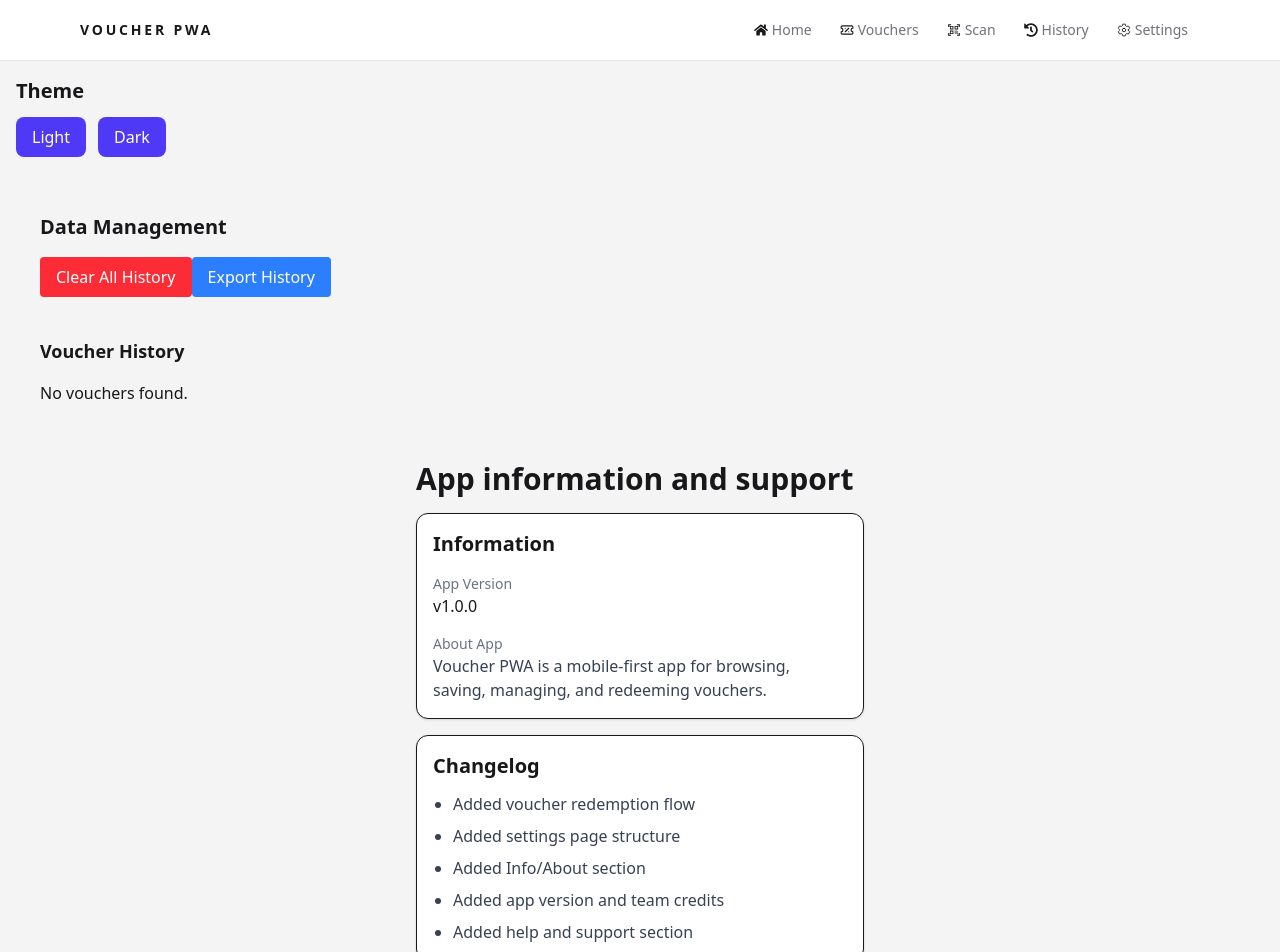
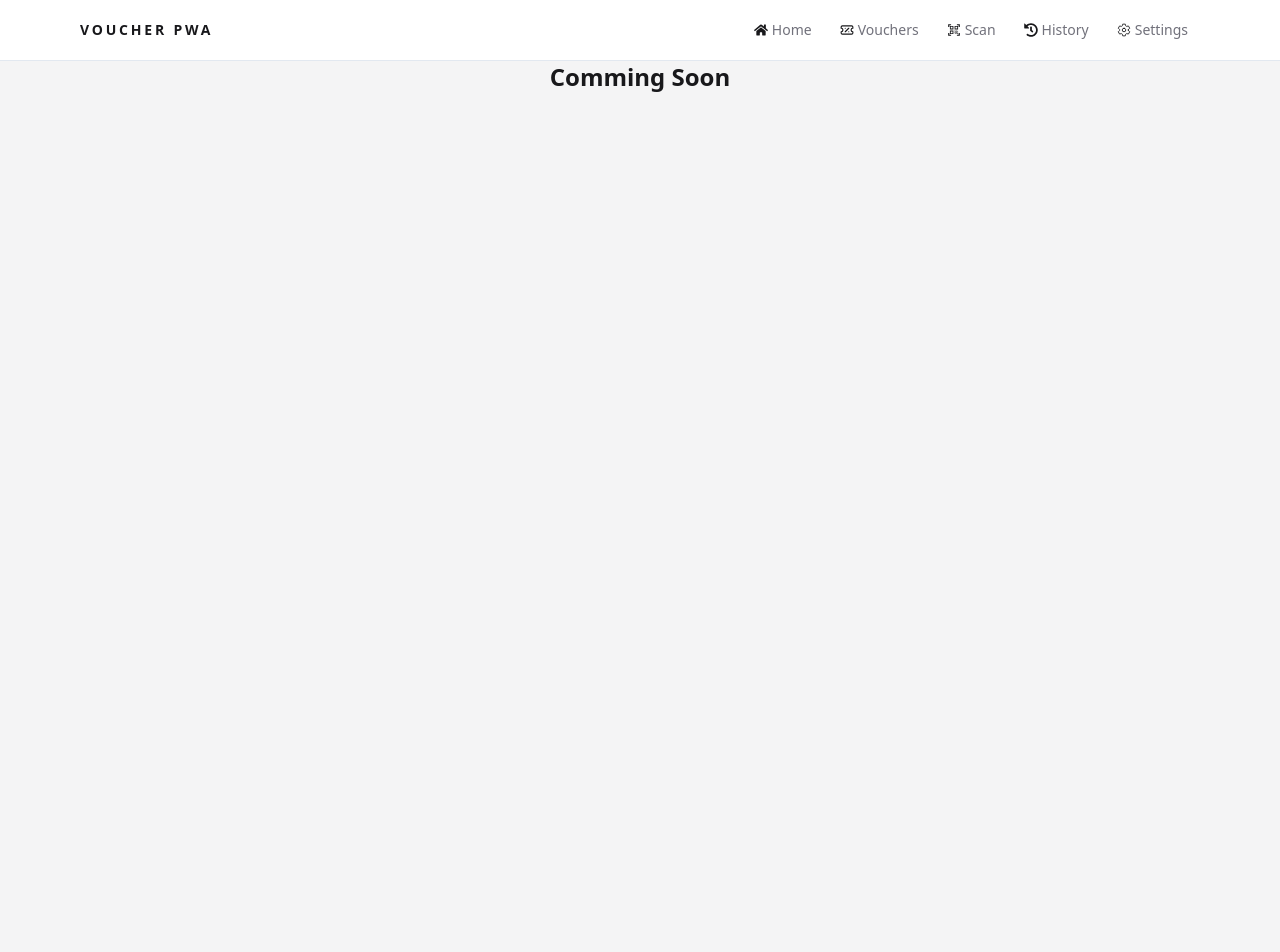
Before and after one commit to Altair2759/voucher-pwa, a Next.js app in the folder voucher-pwa/: page /settings in a window 1280 px wide. Shown: the top 952 px of the page. After the commit the page ends 800 px from the top, so only its background shows below. Built offline with nearby package versions, Linux system fonts and the light colour scheme.

Commit message:
commented out settings to fix it later

```diff
--- a/voucher-pwa/app/page.tsx
+++ b/voucher-pwa/app/page.tsx
@@ -28,8 +28,8 @@ export default function Home() {
 
   return (
     <div className="flex flex-col items-center">
-      <div className="w-full rounded-b-lg bg-zinc-100 px-4 py-3 mb-15">
-        <h1 className="text-xl font-semibold tracking-wide text-black">Voucher PWA</h1>
+      <div className="w-full rounded-b-lg dark:bg-slate-800 px-4 py-3 mb-15">
+        <h1 className="text-xl font-semibold tracking-wide dark:text-white">Voucher PWA</h1>
       </div>
       {/* PWA Install Prompt */}
       <InstallPrompt />
@@ -48,20 +48,20 @@ export default function Home() {
       <div className="flex items-center mt-7">
 
         {/* QR Scan / Redeem Voucher */}
-        <button onClick={() => {location.href = "/scanner"}} className="flex flex-col justify-center items-center text-center min-w-25 bg-zinc-100 rounded-lg h-40 ml-5 p-2">
-          <MdOutlineQrCodeScanner className="text-5xl mb-2"/>
+        <button onClick={() => {location.href = "/scanner"}} className="flex flex-col justify-center items-center text-center min-w-25 dark:bg-slate-800 rounded-lg h-40 ml-5 p-2">
+          <MdOutlineQrCodeScanner className="text-5xl mb-2 dark:text-emerald-300"/>
           <h1 className="text-lg">Scan QR</h1>
           <p className="text-zinc-400 text-sm w-20">To Redeem</p>
         </button>
         {/* View voucher history */}
-        <button onClick={() => {location.href = "/history"}} className="flex flex-col justify-center items-center text-center min-w-25 bg-zinc-100 rounded-lg h-40 ml-5 px-2">
-          <FaHistory className="text-4xl mb-2 mt-2"/>
+        <button onClick={() => {location.href = "/history"}} className="flex flex-col justify-center items-center text-center min-w-25 dark:bg-slate-800 rounded-lg h-40 ml-5 px-2">
+          <FaHistory className="text-4xl mb-2 mt-2 dark:text-slate-400"/>
           <h1 className="text-lg">My History</h1>
           <p className="text-zinc-400 text-sm w-25">View redeemed vouchers</p>
         </button>
         {/* Browse vouchers */}
-        <button onClick={() => {location.href = "/vouchers"}} className="flex flex-col justify-center items-center text-center min-w-25 bg-zinc-100 rounded-lg h-40 ml-5 mr-5 p-2">
-          <LuTicketPercent className="text-5xl mb-2"/>
+        <button onClick={() => {location.href = "/vouchers"}} className="flex flex-col justify-center items-center text-center min-w-25 dark:bg-slate-800 rounded-lg h-40 ml-5 mr-5 p-2">
+          <LuTicketPercent className="text-5xl mb-2 dark:text-emerald-300"/>
           <h1 className="text-lg">Browse</h1>
           <p className="text-zinc-400 text-sm w-20">Browse vouchers</p>
         </button>
--- a/voucher-pwa/app/settings/page.tsx
+++ b/voucher-pwa/app/settings/page.tsx
@@ -1,217 +1,227 @@
-"use client";
-import { useTheme } from "next-themes";
-import { useState, useEffect } from "react";
-
 export default function SettingsPage() {
-  const { theme, setTheme } = useTheme();
-
-  const [history, setHistory] = useState<string[]>([]);
-
-  // Load history from localStorage
-  useEffect(() => {
-    const stored = localStorage.getItem("voucherHistory");
-    if (stored) {
-      setHistory(JSON.parse(stored));
-    }
-  }, []);
-
-  // Save history back to localStorage
-  const saveHistory = (newHistory: string[]) => {
-    setHistory(newHistory);
-    localStorage.setItem("voucherHistory", JSON.stringify(newHistory));
-  };
-
-  // Clear all history with confirm
-  const clearHistory = () => {
-    if (confirm("Are you sure you want to clear ALL history?")) {
-      saveHistory([]);
-      alert("History cleared successfully.");
-    }
-  };
-
-  // Delete selected item
-  const deleteItem = (index: number) => {
-    if (confirm("Delete this voucher from history?")) {
-      const newHistory = [...history];
-      newHistory.splice(index, 1);
-      saveHistory(newHistory);
-      alert("Voucher deleted.");
-    }
-  };
-
-  // Export history before clearing
-  const exportHistory = () => {
-    if (history.length === 0) {
-      alert("No history to export.");
-      return;
-    }
-    const blob = new Blob([JSON.stringify(history, null, 2)], { type: "application/json" });
-    const url = URL.createObjectURL(blob);
-    const a = document.createElement("a");
-    a.href = url;
-    a.download = "voucher-history.json";
-    a.click();
-    URL.revokeObjectURL(url);
-    alert("History exported successfully.");
-  };
-
-  return (
-    <div className="min-h-screen bg-zinc-100 dark:bg-slate-900 p-4 text-zinc-900 dark:text-slate-50 space-y-8">
-      {/* Mia Section: Themes */}
-      <section>
-        <h2 className="text-xl font-semibold mb-3">Theme</h2>
-
-        <div className="flex gap-3">
-          <button
-            onClick={() => setTheme("light")}
-            className="
-              px-4 py-2 rounded-lg
-              bg-indigo-600 dark:bg-emerald-500
-              text-white font-medium
-              hover:bg-indigo-700 dark:hover:bg-emerald-600
-              transition
-            "
-          >
-            Light
-          </button>
-
-          <button
-            onClick={() => setTheme("dark")}
-            className="
-              px-4 py-2 rounded-lg
-              bg-indigo-600 dark:bg-emerald-500
-              text-white font-medium
-              hover:bg-indigo-700 dark:hover:bg-emerald-600
-              transition
-            "
-          >
-            Dark
-          </button>
-
-        </div>
-      </section>
+  return(
+    <div className="flex justify-center">
+      <h1 className="text-2xl font-bold">Comming Soon</h1>
+    </div>
+  );
+}
 
 
 
-      {/* Crystal Section: Data management */}
 
-       <div className="p-6">
-      <h1 className="text-xl font-bold mb-4">Data Management</h1>
+// "use client";
+// import { useTheme } from "next-themes";
+// import { useState, useEffect } from "react";
 
-      <div className="space-y-4">
-        <button onClick={clearHistory} className="bg-red-500 text-white px-4 py-2 rounded">
-          Clear All History
-        </button>
+// export default function SettingsPage() {
+//   const { theme, setTheme } = useTheme();
 
-        <button onClick={exportHistory} className="bg-blue-500 text-white px-4 py-2 rounded">
-          Export History
-        </button>
+//   const [history, setHistory] = useState<string[]>([]);
 
-        <h2 className="text-lg font-semibold mt-6">Voucher History</h2>
-        {history.length === 0 ? (
-          <p>No vouchers found.</p>
-        ) : (
-          <ul className="space-y-2">
-            {history.map((item, index) => (
-              <li key={index} className="flex justify-between items-center bg-gray-100 p-2 rounded">
-                <span>{item}</span>
-                <button
-                  onClick={() => deleteItem(index)}
-                  className="bg-yellow-500 text-white px-2 py-1 rounded"
-                >
-                  Delete
-                </button>
-              </li>
-            ))}
-          </ul>
-        )}
-      </div>
-    </div>
+//   // Load history from localStorage
+//   useEffect(() => {
+//     const stored = localStorage.getItem("voucherHistory");
+//     if (stored) {
+//       setHistory(JSON.parse(stored));
+//     }
+//   }, []);
+
+//   // Save history back to localStorage
+//   const saveHistory = (newHistory: string[]) => {
+//     setHistory(newHistory);
+//     localStorage.setItem("voucherHistory", JSON.stringify(newHistory));
+//   };
+
+//   // Clear all history with confirm
+//   const clearHistory = () => {
+//     if (confirm("Are you sure you want to clear ALL history?")) {
+//       saveHistory([]);
+//       alert("History cleared successfully.");
+//     }
+//   };
+
+//   // Delete selected item
+//   const deleteItem = (index: number) => {
+//     if (confirm("Delete this voucher from history?")) {
+//       const newHistory = [...history];
+//       newHistory.splice(index, 1);
+//       saveHistory(newHistory);
+//       alert("Voucher deleted.");
+//     }
+//   };
+
+//   // Export history before clearing
+//   const exportHistory = () => {
+//     if (history.length === 0) {
+//       alert("No history to export.");
+//       return;
+//     }
+//     const blob = new Blob([JSON.stringify(history, null, 2)], { type: "application/json" });
+//     const url = URL.createObjectURL(blob);
+//     const a = document.createElement("a");
+//     a.href = url;
+//     a.download = "voucher-history.json";
+//     a.click();
+//     URL.revokeObjectURL(url);
+//     alert("History exported successfully.");
+//   };
+
+//   return (
+//     <div className="min-h-screen bg-zinc-100 dark:bg-slate-900 p-4 text-zinc-900 dark:text-slate-50 space-y-8">
+//       {/* Mia Section: Themes */}
+//       <section>
+//         <h2 className="text-xl font-semibold mb-3">Theme</h2>
+
+//         <div className="flex gap-3">
+//           <button
+//             onClick={() => setTheme("light")}
+//             className="
+//               px-4 py-2 rounded-lg
+//               bg-indigo-600 dark:bg-emerald-500
+//               text-white font-medium
+//               hover:bg-indigo-700 dark:hover:bg-emerald-600
+//               transition
+//             "
+//           >
+//             Light
+//           </button>
+
+//           <button
+//             onClick={() => setTheme("dark")}
+//             className="
+//               px-4 py-2 rounded-lg
+//               bg-indigo-600 dark:bg-emerald-500
+//               text-white font-medium
+//               hover:bg-indigo-700 dark:hover:bg-emerald-600
+//               transition
+//             "
+//           >
+//             Dark
+//           </button>
+
+//         </div>
+//       </section>
 
 
-      {/* Bohlokoa Section: Notifications & vibrations */}
+
+//       {/* Crystal Section: Data management */}
+
+//        <div className="p-6">
+//       <h1 className="text-xl font-bold mb-4">Data Management</h1>
+
+//       <div className="space-y-4">
+//         <button onClick={clearHistory} className="bg-red-500 text-white px-4 py-2 rounded">
+//           Clear All History
+//         </button>
+
+//         <button onClick={exportHistory} className="bg-blue-500 text-white px-4 py-2 rounded">
+//           Export History
+//         </button>
+
+//         <h2 className="text-lg font-semibold mt-6">Voucher History</h2>
+//         {history.length === 0 ? (
+//           <p>No vouchers found.</p>
+//         ) : (
+//           <ul className="space-y-2">
+//             {history.map((item, index) => (
+//               <li key={index} className="flex justify-between items-center bg-gray-100 p-2 rounded">
+//                 <span>{item}</span>
+//                 <button
+//                   onClick={() => deleteItem(index)}
+//                   className="bg-yellow-500 text-white px-2 py-1 rounded"
+//                 >
+//                   Delete
+//                 </button>
+//               </li>
+//             ))}
+//           </ul>
+//         )}
+//       </div>
+//     </div>
+
+
+//       {/* Bohlokoa Section: Notifications & vibrations */}
 
 
 
 
 
-      {/* Tineile Section: Info/About  */}
+//       {/* Tineile Section: Info/About  */}
 
-      <section className="mx-auto max-w-md space-y-4">
-        <div>
-          <h1 className="text-3xl font-bold">App information and support</h1>
-        </div>
+//       <section className="mx-auto max-w-md space-y-4">
+//         <div>
+//           <h1 className="text-3xl font-bold">App information and support</h1>
+//         </div>
 
-        <div className="rounded-xl border bg-white p-4 shadow">
-          <h2 className="text-xl font-semibold">Information</h2>
+//         <div className="rounded-xl border bg-white p-4 shadow">
+//           <h2 className="text-xl font-semibold">Information</h2>
 
-          <div className="mt-4 space-y-4">
-            <div>
-              <p className="text-sm text-gray-500">App Version</p>
-              <p className="font-medium">v1.0.0</p>
-            </div>
+//           <div className="mt-4 space-y-4">
+//             <div>
+//               <p className="text-sm text-gray-500">App Version</p>
+//               <p className="font-medium">v1.0.0</p>
+//             </div>
 
-            <div>
-              <p className="text-sm text-gray-500">About App</p>
-              <p className="text-gray-700">
-                Voucher PWA is a mobile-first app for browsing, saving,
-                managing, and redeeming vouchers.
-              </p>
-            </div>
-          </div>
-        </div>
+//             <div>
+//               <p className="text-sm text-gray-500">About App</p>
+//               <p className="text-gray-700">
+//                 Voucher PWA is a mobile-first app for browsing, saving,
+//                 managing, and redeeming vouchers.
+//               </p>
+//             </div>
+//           </div>
+//         </div>
 
-        <div className="rounded-xl border bg-white p-4 shadow">
-          <h2 className="text-xl font-semibold">Changelog</h2>
+//         <div className="rounded-xl border bg-white p-4 shadow">
+//           <h2 className="text-xl font-semibold">Changelog</h2>
 
-          <ul className="mt-3 list-disc space-y-2 pl-5 text-gray-700">
-            <li>Added voucher redemption flow</li>
-            <li>Added settings page structure</li>
-            <li>Added Info/About section</li>
-            <li>Added app version and team credits</li>
-            <li>Added help and support section</li>
-          </ul>
-        </div>
+//           <ul className="mt-3 list-disc space-y-2 pl-5 text-gray-700">
+//             <li>Added voucher redemption flow</li>
+//             <li>Added settings page structure</li>
+//             <li>Added Info/About section</li>
+//             <li>Added app version and team credits</li>
+//             <li>Added help and support section</li>
+//           </ul>
+//         </div>
 
-        <div className="rounded-xl border bg-white p-4 shadow">
-          <h2 className="text-xl font-semibold">Team Credits</h2>
+//         <div className="rounded-xl border bg-white p-4 shadow">
+//           <h2 className="text-xl font-semibold">Team Credits</h2>
 
-          <div className="mt-3 space-y-3 text-gray-700">
-            <p><strong>Mia</strong> — Themes</p>
-            <p><strong>Crystal</strong> — Data Management</p>
-            <p><strong>Bohlokoa</strong> — Notifications & Vibrations</p>
-            <p><strong>Tineille</strong> — Info/About Section</p>
-            <p><strong>Ethan & Tshiamo</strong> — UI/UX Polish</p>
-            <p><strong>Thandiwe</strong> — Testing & Bug Fixing</p>
-            <p><strong>Reggie</strong> — State Management & Documentation</p>
-          </div>
-        </div>
+//           <div className="mt-3 space-y-3 text-gray-700">
+//             <p><strong>Mia</strong> — Themes</p>
+//             <p><strong>Crystal</strong> — Data Management</p>
+//             <p><strong>Bohlokoa</strong> — Notifications & Vibrations</p>
+//             <p><strong>Tineille</strong> — Info/About Section</p>
+//             <p><strong>Ethan & Tshiamo</strong> — UI/UX Polish</p>
+//             <p><strong>Thandiwe</strong> — Testing & Bug Fixing</p>
+//             <p><strong>Reggie</strong> — State Management & Documentation</p>
+//           </div>
+//         </div>
 
-        <div className="rounded-xl border bg-white p-4 shadow">
-          <h2 className="text-xl font-semibold">Help & Support</h2>
+//         <div className="rounded-xl border bg-white p-4 shadow">
+//           <h2 className="text-xl font-semibold">Help & Support</h2>
 
-          <p className="mt-2 text-gray-700">
-            For help, users can contact the project team, check the project
-            documentation, or report issues during testing.
-          </p>
+//           <p className="mt-2 text-gray-700">
+//             For help, users can contact the project team, check the project
+//             documentation, or report issues during testing.
+//           </p>
 
-          <div className="mt-4 space-y-3">
-            <button className="w-full rounded-lg bg-blue-600 py-2 text-white">
-              Contact Support
-            </button>
+//           <div className="mt-4 space-y-3">
+//             <button className="w-full rounded-lg bg-blue-600 py-2 text-white">
+//               Contact Support
+//             </button>
 
-            <button className="w-full rounded-lg border py-2">
-              View Documentation
-            </button>
+//             <button className="w-full rounded-lg border py-2">
+//               View Documentation
+//             </button>
 
-            <button className="w-full rounded-lg border py-2">
-              Report an Issue
-            </button>
-          </div>
-        </div>
-      </section>
+//             <button className="w-full rounded-lg border py-2">
+//               Report an Issue
+//             </button>
+//           </div>
+//         </div>
+//       </section>
 
-
-    </div>
-  );
-}
+//     </div>
+//   );
+// }
```
